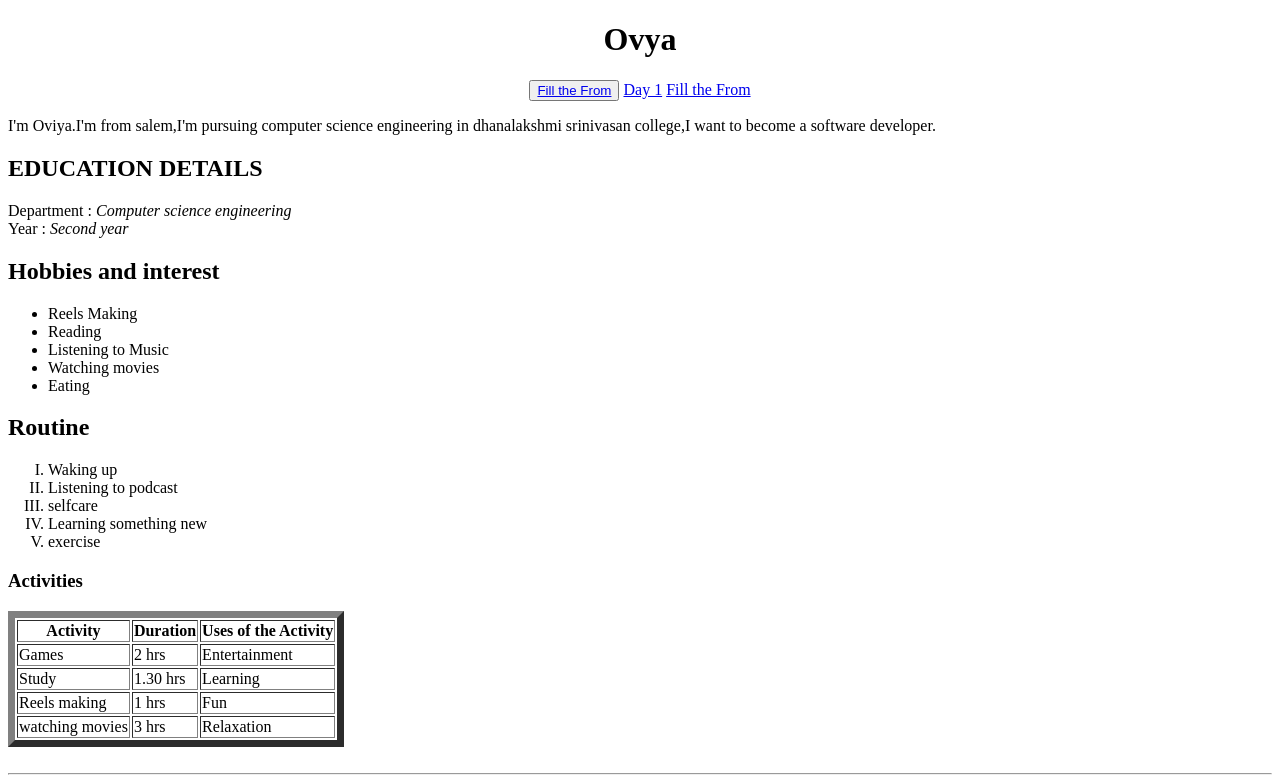
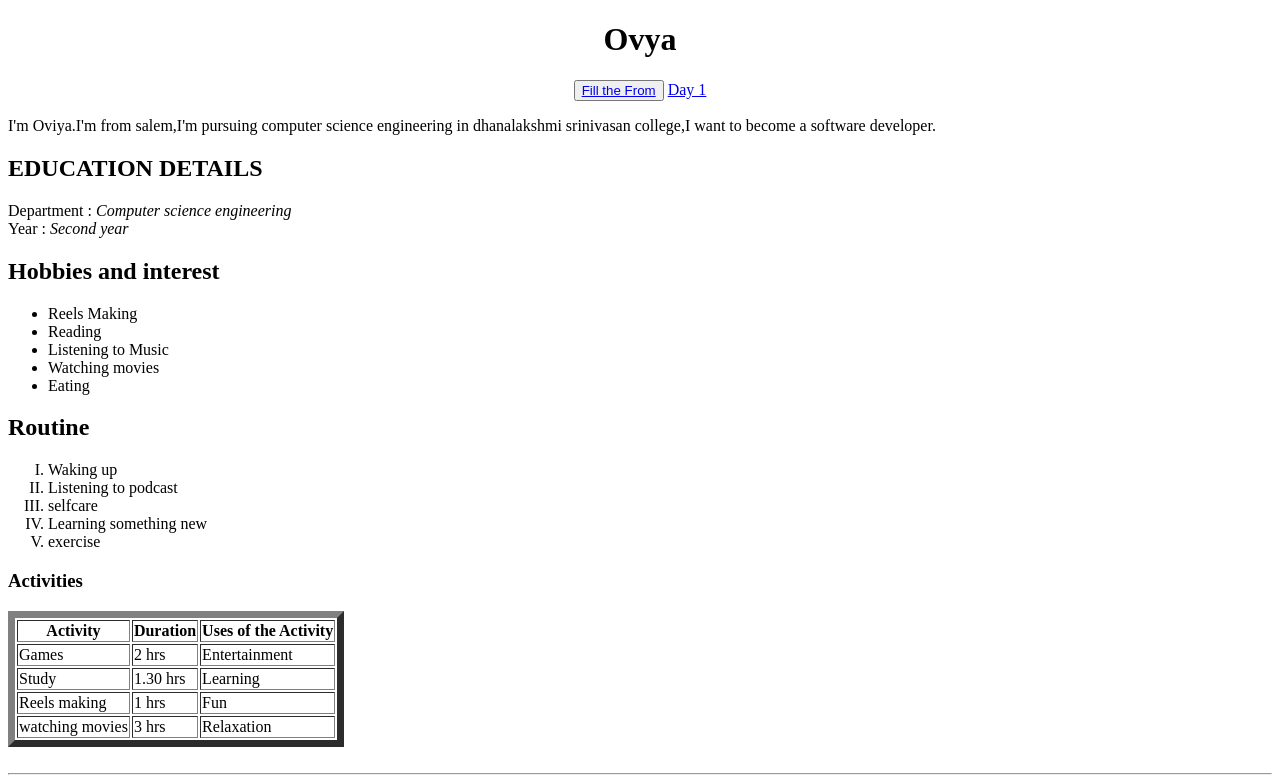
Before and after one commit to oviya21-10/Web-challenges, a plain HTML site: page day-2.html in a window 1280 px wide. Shown: the top 780 px of the page. Drawn offline with Linux system fonts and the light colour scheme; grey boxes are pictures that could not be loaded.

Commit message:
Update day-2.html

```diff
--- a/day-2.html
+++ b/day-2.html
@@ -10,7 +10,7 @@
         <h1>Ovya</h1>
        <button><a href="./form.html">Fill the From</a></button>
        <a href="./index.html">Day 1</a>
-          <a href="./form.html">Fill the From</a>
+
       </center>
     <p>I'm Oviya.I'm from salem,I'm pursuing computer science engineering in dhanalakshmi srinivasan college,I want to become a software developer.</p>
     <h2>EDUCATION DETAILS</h2>
```
